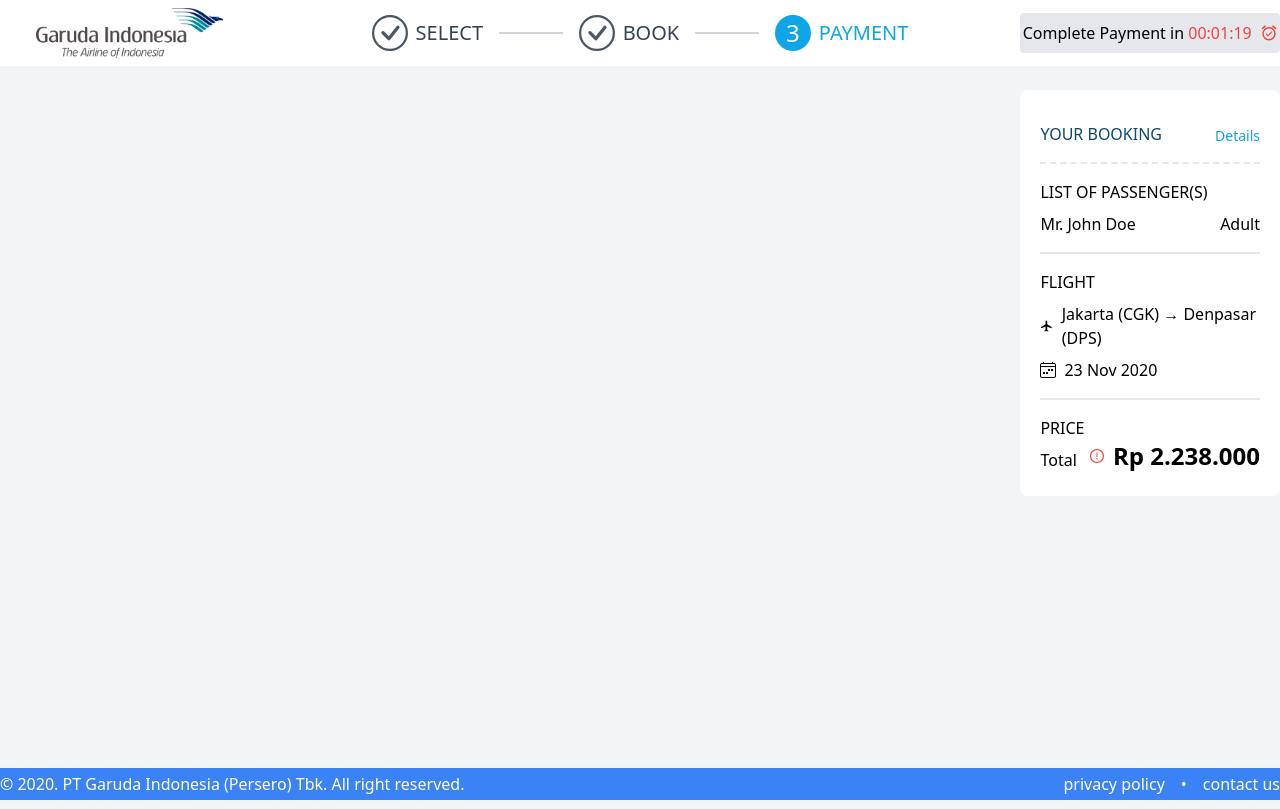
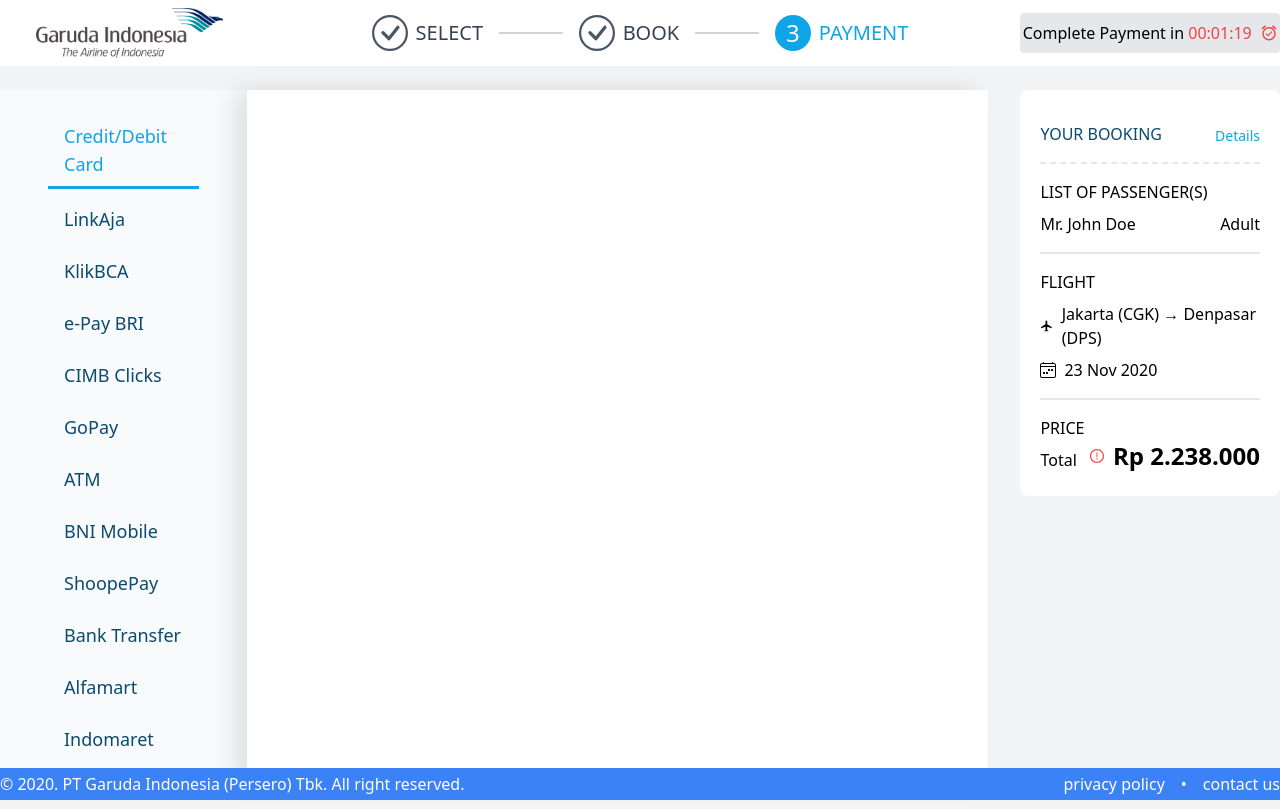
Before and after one commit to riolly/ati-test, a Next.js app: page / in a window 1280 px wide. Built offline with nearby package versions, Linux system fonts and the light colour scheme.

Commit message:
feat: payment methods sidebar

```diff
--- a/app/page.tsx
+++ b/app/page.tsx
@@ -1,9 +1,37 @@
 import CheckoutCard from "./checkout";
 
 export default function Home() {
+	const payments = [
+		"Credit/Debit Card",
+		"LinkAja",
+		"KlikBCA",
+		"e-Pay BRI",
+		"CIMB Clicks",
+		"GoPay",
+		"ATM",
+		"BNI Mobile",
+		"ShoopePay",
+		"Bank Transfer",
+		"Alfamart",
+		"Indomaret",
+	];
+
 	return (
 		<div className="container mx-auto w-full py-6 grid grid-cols-9 gap-8">
-			<div className="col-span-7"></div>
+			<div className="col-span-7 rounded-xl">
+				{/* TODO: rounded is not working */}
+				<div className="bg-white w-full grid grid-cols-4">
+					<div className="col-span-1 bg-gray-50 flex flex-col px-12 py-6 items-start gap-2">
+						{payments.map((method: string, i) => (
+							<Button key={i} isActive={i === 0}>
+								{method}
+							</Button>
+						))}
+					</div>
+
+					<div className="col-span-3 bg-white drop-shadow-[-12px_0px_12px_rgba(0,0,0,0.1)]"></div>
+				</div>
+			</div>
 
 			<div className="col-span-2">
 				<CheckoutCard />
@@ -11,3 +39,23 @@
 		</div>
 	);
 }
+
+function Button({
+	children,
+	isActive = false,
+}: {
+	children: string;
+	isActive?: boolean;
+}) {
+	return (
+		<button
+			className={`py-2 px-4 w-full hover:rounded-lg hover:bg-sky-300 hover:text-white ${
+				isActive
+					? "text-sky-500 border-b-[3px] border-b-sky-500"
+					: "text-sky-900"
+			}`}
+		>
+			<p className="font-medium text-lg text-left">{children}</p>
+		</button>
+	);
+}
```
